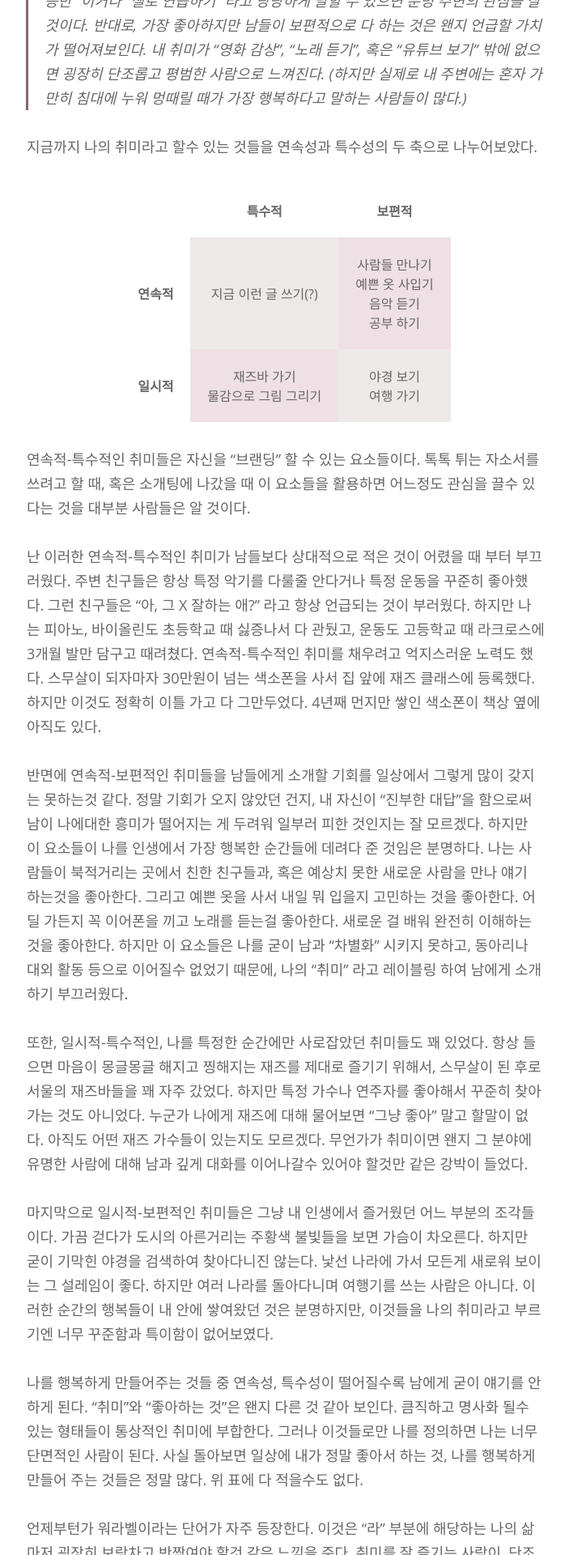
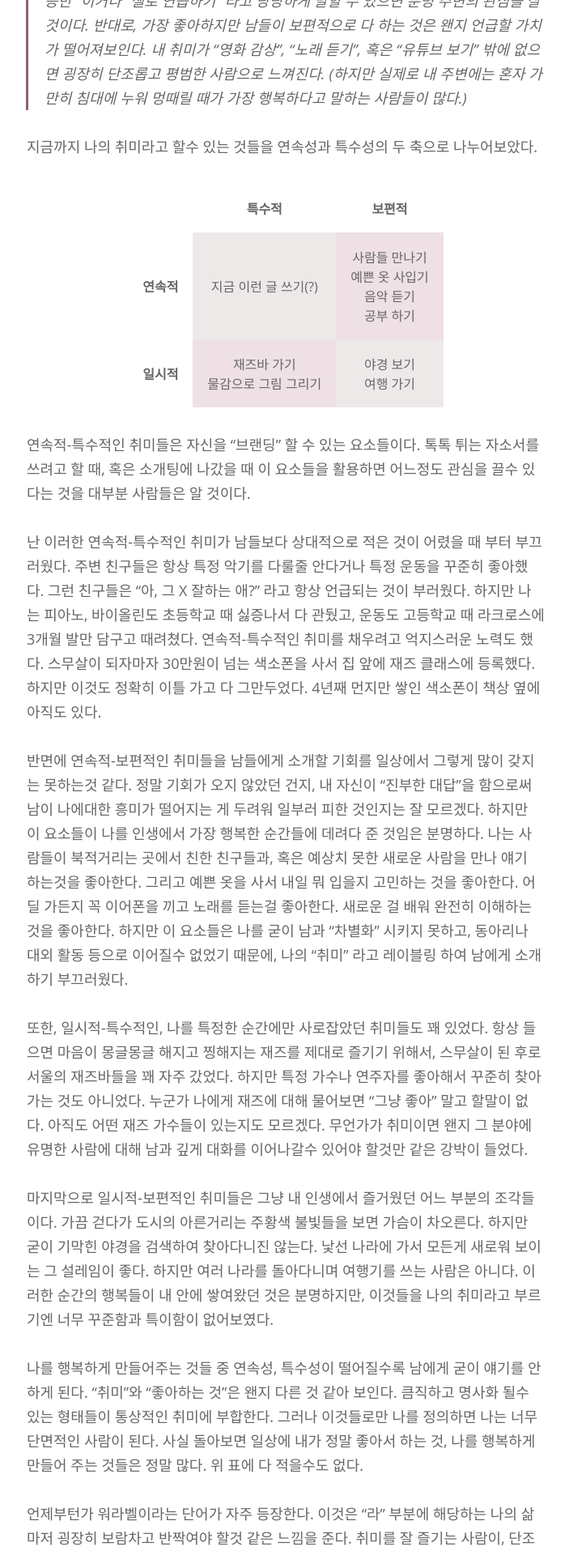
Before and after one commit to minniie/minniie.github.io, a Jekyll site: the page built from _posts/2021-08-05-post4.markdown, in a window 1280 px wide. Shown: the part 1790-3710 px from the top of the page at 81% size, without its empty margins (287-990 px from the left). Built offline with Jekyll 4.4.1, drawn with Linux system fonts in a browser that asks for light colours; nearby versions of some CDN libraries; some web fonts are replaced.

Commit message:
Update main.sass

```diff
--- a/css/main.sass
+++ b/css/main.sass
@@ -39,11 +39,11 @@ table
   border: 1px solid #FFF
   border-collapse: collapse
 th
-  padding: 21px
+  padding: 18px
   text-align: center
   background: #FFF
 td
-  padding: 21px
+  padding: 18px
   text-align: center
 
 tr:nth-child(1) td:first-child
```
